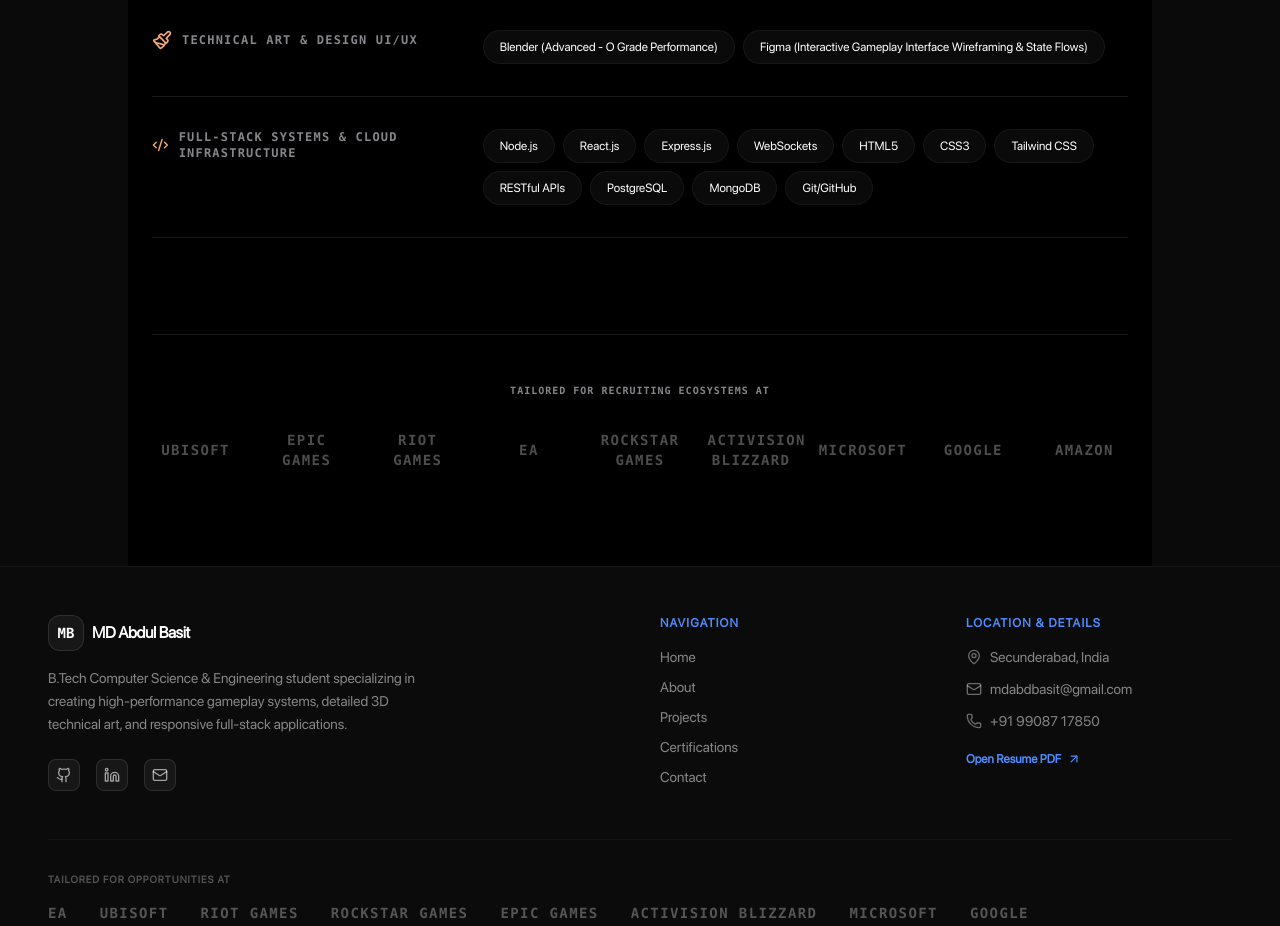
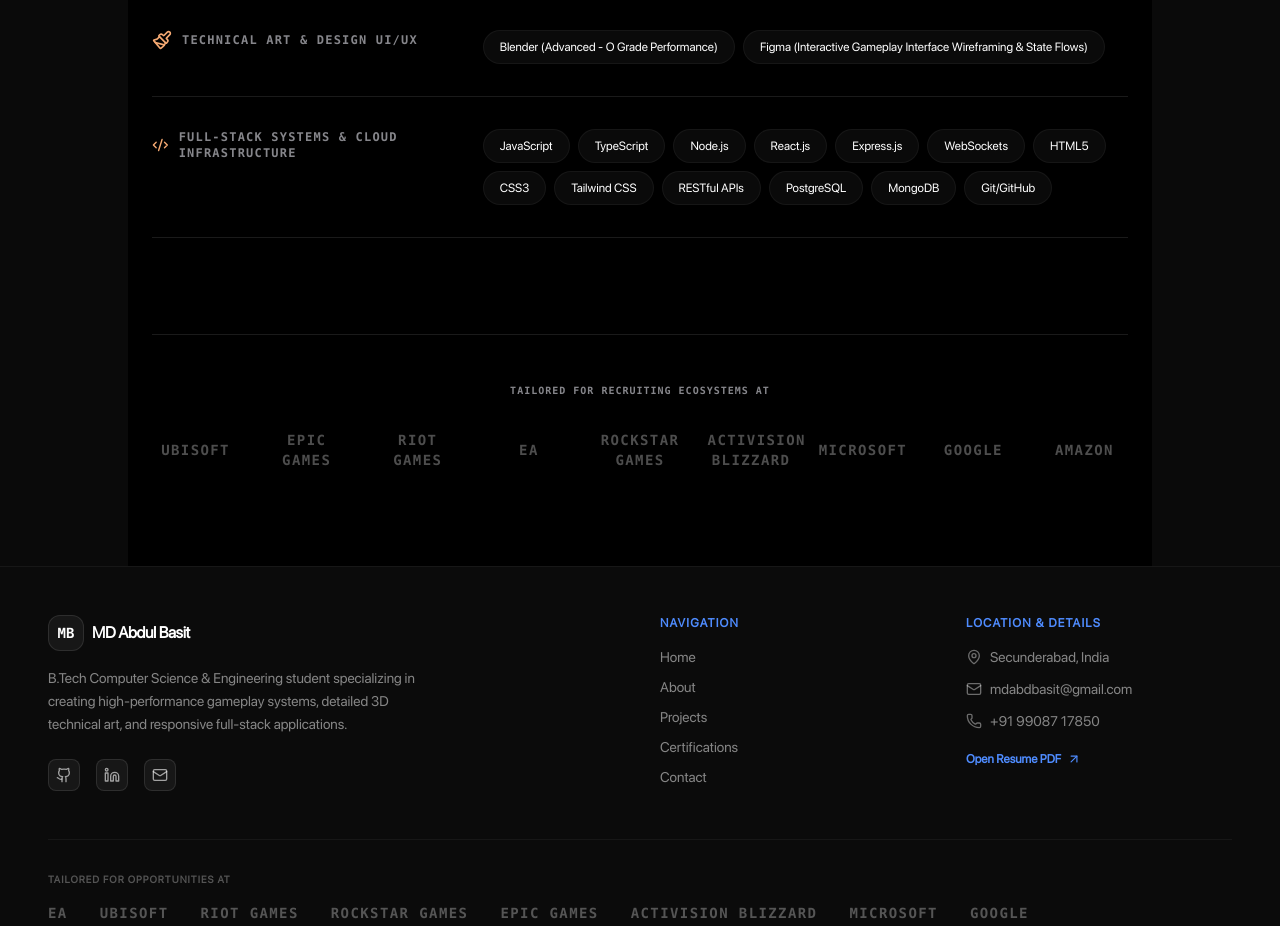
Before and after one commit to Basit0012/basit0012.github.io, a React (Vite) app: page /about in a window 1280 px wide. Shown: the part 1040-1966 px from the top of the page. Built offline with nearby package versions, Linux system fonts and the light colour scheme.

Commit message:
Add JavaScript and TypeScript to Full-Stack skills section in About page

```diff
--- a/src/pages/About.tsx
+++ b/src/pages/About.tsx
@@ -18,7 +18,7 @@
     {
       title: 'Full-Stack Systems & Cloud Infrastructure',
       icon: <Code2 className="h-5 w-5 text-[#f5a972]" />,
-      skills: ['Node.js', 'React.js', 'Express.js', 'WebSockets', 'HTML5', 'CSS3', 'Tailwind CSS', 'RESTful APIs', 'PostgreSQL', 'MongoDB', 'Git/GitHub'],
+      skills: ['JavaScript', 'TypeScript', 'Node.js', 'React.js', 'Express.js', 'WebSockets', 'HTML5', 'CSS3', 'Tailwind CSS', 'RESTful APIs', 'PostgreSQL', 'MongoDB', 'Git/GitHub'],
     },
   ];
 
```
